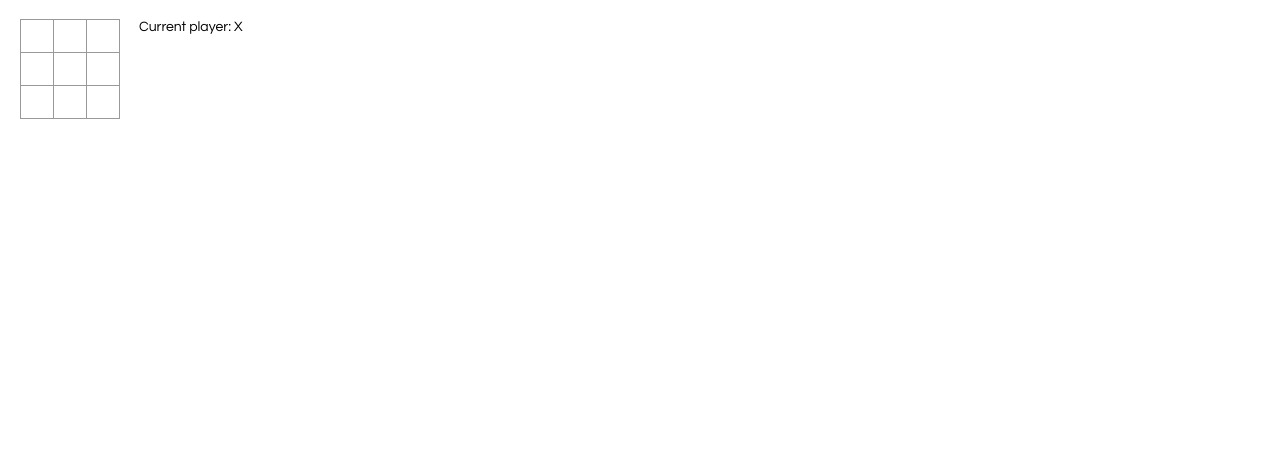
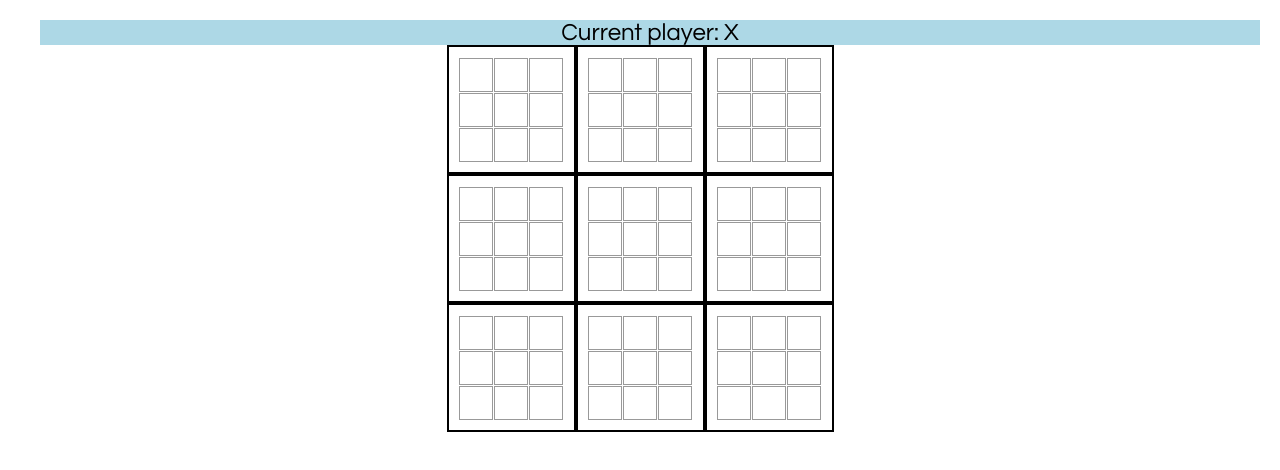
Before and after one commit to miktime148/ultimate-tic-tac-toe, a React app: page / in a window 1280 px wide. Built offline with nearby package versions, Linux system fonts and the light colour scheme.

Commit message:
Add board layout

```diff
--- a/src/index.css
+++ b/src/index.css
@@ -21,19 +21,29 @@ ol, ul {
   background: #fff;
   border: 1px solid #999;
   float: left;
-  font-size: 24px;
+  font-size: 150%;
   font-weight: bold;
-  line-height: 34px;
   height: 34px;
-  margin-right: -1px;
-  margin-top: -1px;
+  margin-right: 1px;
+  margin-top: 1px;
   padding: 0;
   text-align: center;
   width: 34px;
 }
 
-.square:focus {
-  outline: none;
+.square:hover {
+  border: 2px solid blue;
+}
+
+.board{
+margin: 10px;
+}
+
+.game-boardrow{
+  display: flex;
+  flex: auto;
+  flex-direction: row;
+  justify-content: center;
 }
 
 .kbd-navigation .square:focus {
@@ -42,9 +52,17 @@ ol, ul {
 
 .game {
   display: flex;
-  flex-direction: row;
+  flex-direction: column-reverse;
 }
 
 .game-info {
   margin-left: 20px;
+  border: 10px gray;
+  background: lightblue;
+  text-align: center;
+  font-size: 24px;
 }
+
+.box{
+    border: 2px solid black;
+}
--- a/src/index.js
+++ b/src/index.js
@@ -29,7 +29,7 @@ class Board extends React.Component {
 
   render() {
     return (
-      <div>
+      <div className="board">
         <div className="board-row">
           {this.renderSquare(0)}
           {this.renderSquare(1)}
@@ -85,6 +85,28 @@ class Game extends React.Component {
     });
   }
 
+  renderUltimateBoard(current) {
+    let ultimateboard = [];
+
+    for(let i = 0; i < 3; i++){
+      let boardrow = [];
+
+      for(let j = 0; j < 3; j++){
+        boardrow.push(
+          <div className="box" key={3*i+j}>
+          <Board key={3*i+j}
+            squares={current.squares}
+            onClick={k => this.handleClick(k)}
+          />
+          </div>
+        )
+      }
+
+      ultimateboard.push(<div className="game-boardrow" key={i}>{boardrow}</div>)
+    }
+    return ultimateboard;
+  }
+
   render() {
     const history = this.state.history;
     const current = history[this.state.stepNumber];
@@ -107,19 +129,18 @@ class Game extends React.Component {
 
     return (
       <div className="game">
-        <div className="game-board">
-          <Board
-            squares={current.squares}
-            onClick={i => this.handleClick(i)}
-          />
-        </div>
+
+        {this.renderUltimateBoard(current)}
+
         <div className="game-info">
           <div>{status}</div>
         </div>
+
       </div>
     );
   }
 }
+
 
 // ========================================
 
```
